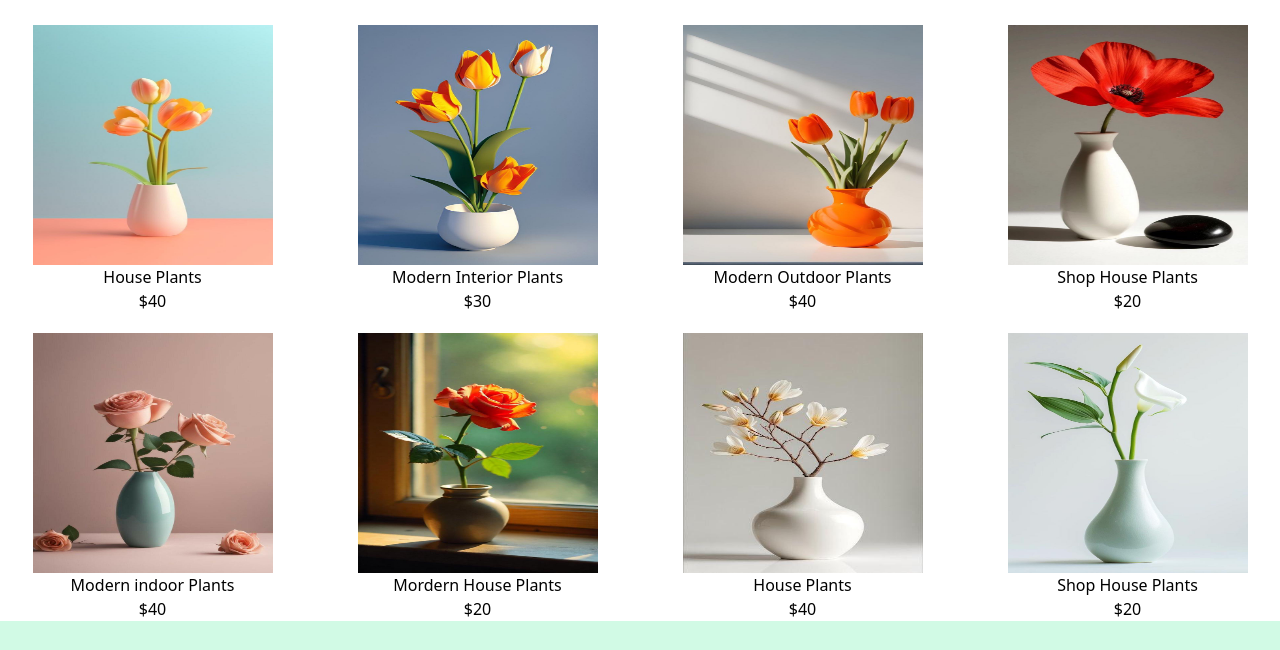
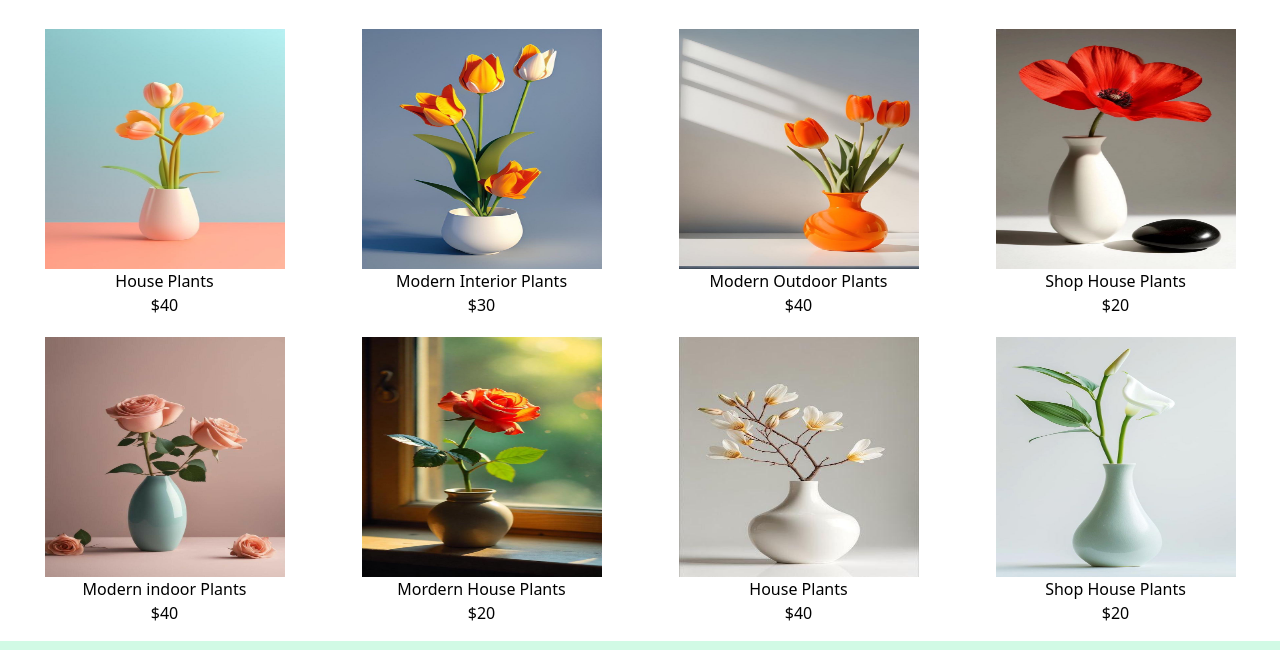
Before and after one commit to lutherBenny/Revision-Greenden-Tailwind, a plain HTML site: page product.html in a window 1280 px wide. Shown: the part 185-835 px from the top of the page. Drawn offline with nearby package versions, Linux system fonts and the light colour scheme.

```diff
--- a/product.html
+++ b/product.html
@@ -38,7 +38,7 @@
 
    <!--Products-->
 
-    <section class="mt-8 text-center">
+    <section class=" p-4 text-center">
         <h1 class="text-3xl font-bold mt-5 ">Our Products</h1>
 
         <input id="search" type="text " placeholder="Sreach for product" class="border border-black p-2 m-3 "  style="width: 70%;" >
```
